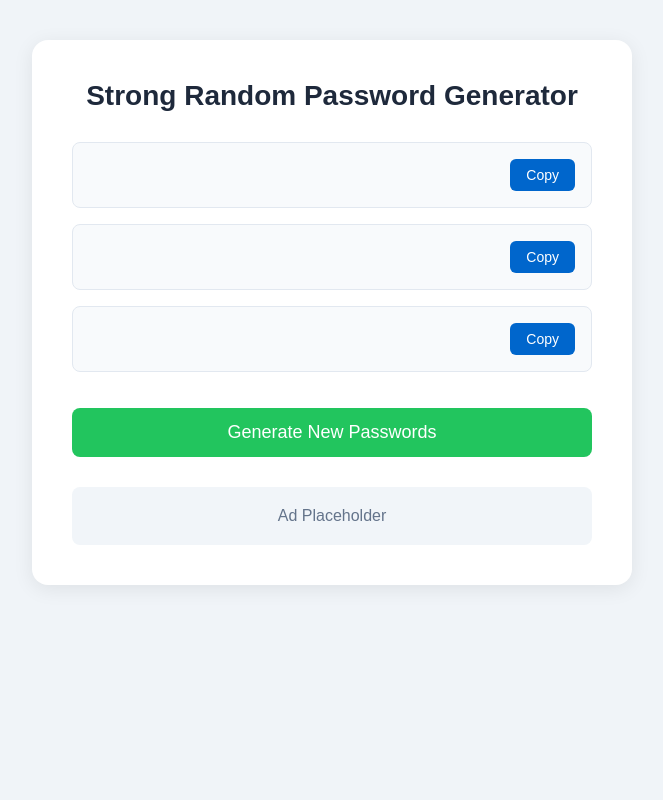
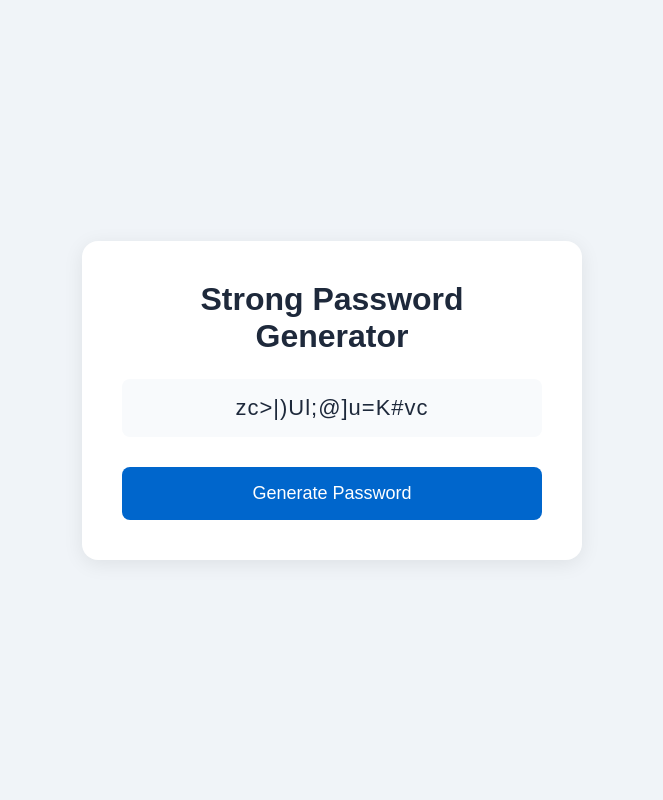
Before and after one commit to dreamrooe/tool-web, a Flask app: page / in a window 1280 px wide. Shown: the whole page, without its empty margins (308-971 px from the left). Run offline with Flask 3, Linux system fonts and the light colour scheme.

Commit message:
fix all pages

```diff
--- a/templates/en_index.html
+++ b/templates/en_index.html
@@ -5,125 +5,30 @@
     <meta name="viewport" content="width=device-width, initial-scale=1.0">
     <title>Strong Random Password Generator | Free Secure Password 2026</title>
     <meta name="description" content="Free online strong random password generator, create 12/16/24 length secure passwords instantly. No download, no registration.">
+    <script async src="https://pagead2.googlesyndication.com/pagead/js/adsbygoogle.js?client=ca-pub-4182465888243941" crossorigin="anonymous"></script>
     <style>
-        * {
-            margin: 0;
-            padding: 0;
-            box-sizing: border-box;
-            font-family: 'Arial', sans-serif;
-        }
-        body {
-            background: #f0f4f8;
-            min-height: 100vh;
-            display: flex;
-            flex-direction: column;
-            align-items: center;
-            padding: 40px 20px;
-        }
-        .container {
-            background: #fff;
-            padding: 40px;
-            border-radius: 16px;
-            box-shadow: 0 4px 20px rgba(0,0,0,0.08);
-            max-width: 600px;
-            width: 100%;
-        }
-        h1 {
-            color: #1e293b;
-            text-align: center;
-            margin-bottom: 30px;
-            font-size: 28px;
-        }
-        .pwd-box {
-            background: #f8fafc;
-            border: 1px solid #e2e8f0;
-            border-radius: 8px;
-            padding: 16px;
-            margin: 16px 0;
-            display: flex;
-            justify-content: space-between;
-            align-items: center;
-        }
-        .pwd-text {
-            font-family: 'Courier New', monospace;
-            font-size: 18px;
-            color: #0f172a;
-            word-break: break-all;
-        }
-        .copy-btn {
-            background: #0066cc;
-            color: #fff;
-            border: none;
-            padding: 8px 16px;
-            border-radius: 6px;
-            cursor: pointer;
-            font-size: 14px;
-            margin-left: 10px;
-            white-space: nowrap;
-        }
-        .copy-btn:hover {
-            background: #0052a3;
-        }
-        .refresh-btn {
-            width: 100%;
-            background: #22c55e;
-            color: #fff;
-            border: none;
-            padding: 14px;
-            border-radius: 8px;
-            font-size: 18px;
-            cursor: pointer;
-            margin-top: 20px;
-        }
-        .refresh-btn:hover {
-            background: #16a34a;
-        }
-        .ad-placeholder {
-            margin-top: 30px;
-            padding: 20px;
-            background: #f1f5f9;
-            border-radius: 8px;
-            text-align: center;
-            color: #64748b;
-        }
+        *{margin:0;padding:0;box-sizing:border-box;font-family:Arial,sans-serif}
+        body{background:#f0f4f8;display:flex;align-items:center;justify-content:center;min-height:100vh;padding:20px}
+        .card{background:#fff;padding:40px;border-radius:16px;box-shadow:0 4px 20px rgba(0,0,0,0.08);max-width:500px;width:100%}
+        h1{color:#1e293b;text-align:center;margin-bottom:24px}
+        .result{background:#f8fafc;padding:16px;border-radius:8px;font-size:22px;letter-spacing:1px;text-align:center;margin-bottom:20px;color:#1e293b}
+        .btn{width:100%;background:#0066cc;color:#fff;border:none;padding:16px;border-radius:8px;font-size:18px;cursor:pointer;margin-top:10px}
     </style>
-    <!-- 这里后续粘贴Google Adsense广告代码 -->
 </head>
 <body>
-    <div class="container">
-        <h1>Strong Random Password Generator</h1>
-
-        <div class="pwd-box">
-            <span class="pwd-text" id="pwd12">{{ pwd12 }}</span>
-            <button class="copy-btn" onclick="copyText('pwd12')">Copy</button>
-        </div>
-
-        <div class="pwd-box">
-            <span class="pwd-text" id="pwd16">{{ pwd16 }}</span>
-            <button class="copy-btn" onclick="copyText('pwd16')">Copy</button>
-        </div>
-
-        <div class="pwd-box">
-            <span class="pwd-text" id="pwd24">{{ pwd24 }}</span>
-            <button class="copy-btn" onclick="copyText('pwd24')">Copy</button>
-        </div>
-
-        <button class="refresh-btn" onclick="location.reload()">Generate New Passwords</button>
-
-        <!-- 广告位 -->
-        <div class="ad-placeholder">
-            <!-- 这里放Google Adsense广告单元 -->
-            Ad Placeholder
-        </div>
+    <div class="card">
+        <h1>Strong Password Generator</h1>
+        <div class="result" id="result"></div>
+        <button class="btn" onclick="generate()">Generate Password</button>
     </div>
-
     <script>
-        function copyText(id) {
-            const text = document.getElementById(id).innerText;
-            navigator.clipboard.writeText(text).then(() => {
-                alert('Copied to clipboard!');
-            });
+        function generate(){
+            const chars="ABCDEFGHIJKLMNOPQRSTUVWXYZabcdefghijklmnopqrstuvwxyz0123456789!@#$%^&*()_+-=[]{}|;:,.<>?";
+            let pwd="";
+            for(let i=0;i<16;i++)pwd+=chars[Math.floor(Math.random()*chars.length)];
+            document.getElementById("result").textContent=pwd;
         }
+        generate();
     </script>
 </body>
 </html>
```
Also changed, not shown: templates/base64.html (+11 -23 lines), templates/timestamp.html (+23 -28 lines).
